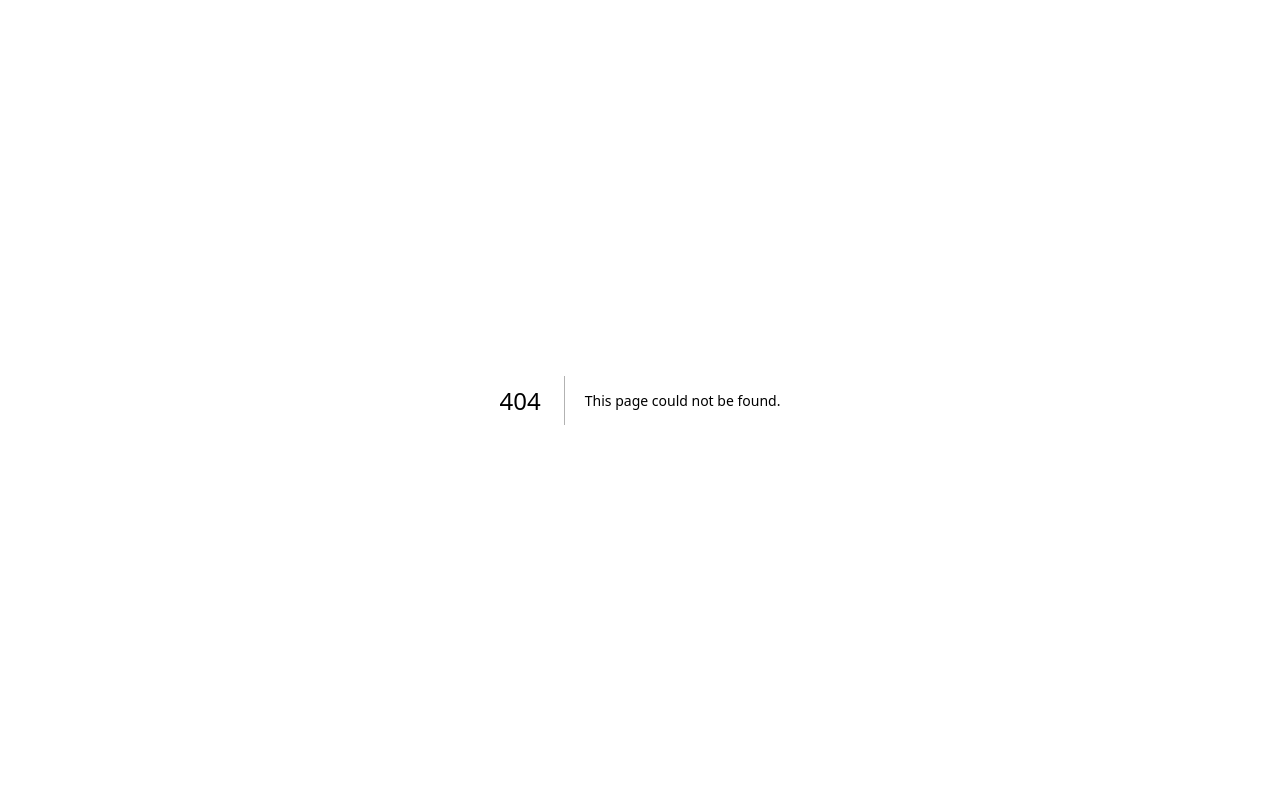
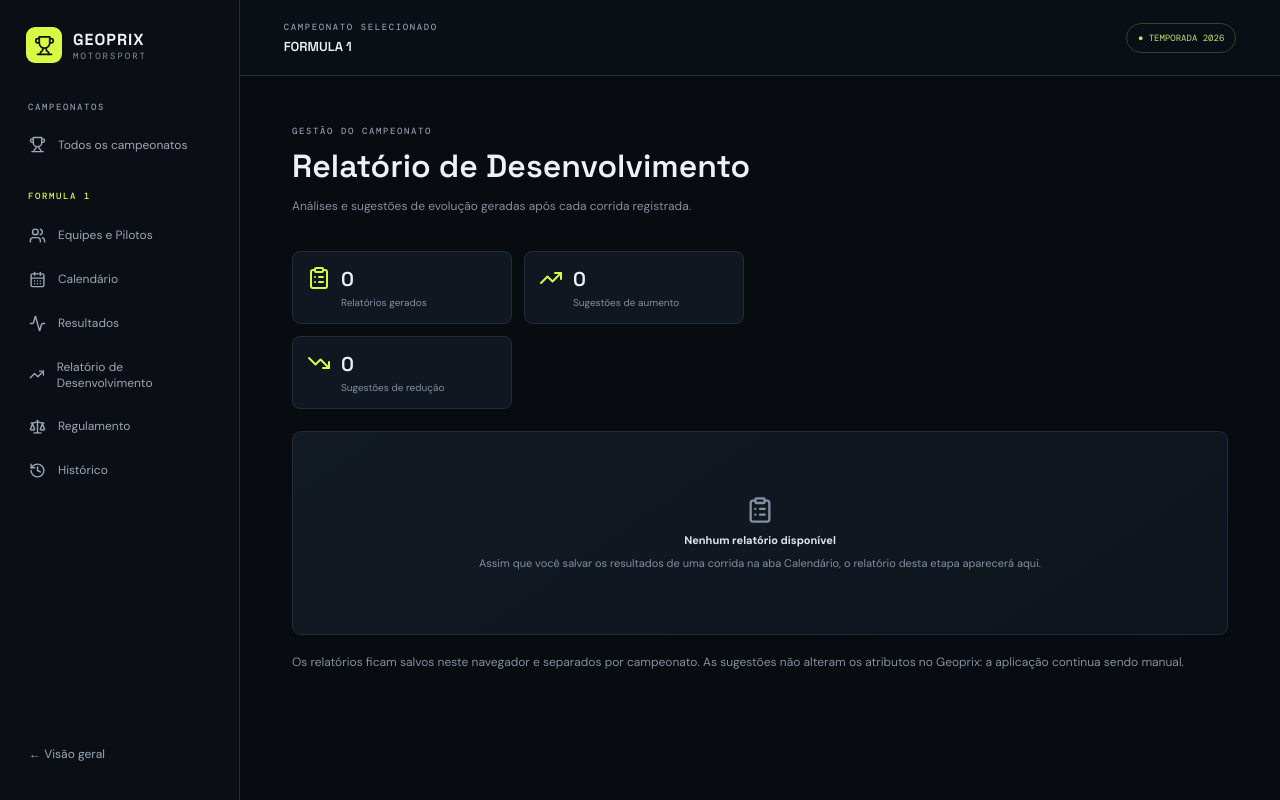
Before and after one commit to geoprix0-coder/geoprix-motorsport, a Next.js app: page /championships/formula-1-2026/development/ in a window 1280 px wide. Before the commit this address had no page. Built offline with nearby package versions, Linux system fonts and the light colour scheme.

Commit message:
Add championship development reports page

```diff
--- /dev/null
+++ b/src/app/championships/[id]/development/page.tsx
@@ -0,0 +1,39 @@
+"use client";
+import { useEffect, useState } from "react";
+import { useParams } from "next/navigation";
+import { TrendingUp, TrendingDown, ClipboardList, Info } from "lucide-react";
+
+type Recommendation={subjectType:"driver"|"team";subjectId:string;subjectName:string;attribute:string;direction:"increase"|"decrease";reason:string};
+type Report={id:string;roundId:string;round:number;circuitName:string;createdAt:string;recommendations:Recommendation[];notes:string[]};
+
+export default function DevelopmentReportsPage(){
+ const {id}=useParams<{id:string}>();
+ const [reports,setReports]=useState<Report[]>([]);
+ const [loaded,setLoaded]=useState(false);
+ useEffect(()=>{
+  try{
+   const raw=localStorage.getItem("geoprix-development-reports-"+id);
+   const parsed=raw?JSON.parse(raw):[];
+   if(Array.isArray(parsed))setReports(parsed.sort((a:Report,b:Report)=>b.round-a.round));
+  }catch{setReports([])}
+  setLoaded(true);
+ },[id]);
+ return <main className="manager-shell"><div className="manager-content">
+  <div className="manager-heading"><div><span className="eyebrow">GESTÃO DO CAMPEONATO</span><h1>Relatório de Desenvolvimento</h1><p>Análises e sugestões de evolução geradas após cada corrida registrada.</p></div></div>
+  <section className="manager-stats">
+   <div><ClipboardList/><b>{reports.length}</b><small>Relatórios gerados</small></div>
+   <div><TrendingUp/><b>{reports.reduce((n,r)=>n+r.recommendations.filter(x=>x.direction==="increase").length,0)}</b><small>Sugestões de aumento</small></div>
+   <div><TrendingDown/><b>{reports.reduce((n,r)=>n+r.recommendations.filter(x=>x.direction==="decrease").length,0)}</b><small>Sugestões de redução</small></div>
+  </section>
+  {!loaded?<p>Carregando relatórios...</p>:reports.length===0?<section className="team-list"><div className="empty-state"><ClipboardList size={28}/><b>Nenhum relatório disponível</b><span>Assim que você salvar os resultados de uma corrida na aba Calendário, o relatório desta etapa aparecerá aqui.</span></div></section>:reports.map(report=><section className="team-list" key={report.id}>
+   <div className="list-heading"><div><span className="eyebrow">RELATÓRIO DE DESENVOLVIMENTO</span><h2>Etapa {report.round} — {report.circuitName}</h2></div><span>{new Date(report.createdAt).toLocaleDateString("pt-BR")}</span></div>
+   {report.recommendations.length===0?<div className="empty-state"><b>Nenhuma alteração recomendada</b><span>Os dados desta etapa e das corridas recentes não indicaram uma mudança suficientemente consistente.</span></div>:<div className="result-editor">{report.recommendations.map((item,i)=><article className="standing-row" key={item.subjectType+"-"+item.subjectId+"-"+item.attribute+"-"+i}>
+    <div className="standing-name"><b>{item.subjectName}</b><small>{item.subjectType==="driver"?"Piloto":"Equipe"} · {item.attribute}</small></div>
+    <strong className={item.direction==="increase"?"recommendation-up":"recommendation-down"}>{item.direction==="increase"?"Aumentar":"Diminuir"}</strong>
+    <p className="storage-note">{item.reason}</p>
+   </article>)}</div>}
+   <div className="storage-note"><b>Observações da análise</b>{report.notes.map((note,i)=><p key={i}>• {note}</p>)}</div>
+  </section>)}
+  <p className="storage-note">Os relatórios ficam salvos neste navegador e separados por campeonato. As sugestões não alteram os atributos no Geoprix: a aplicação continua sendo manual.</p>
+ </div></main>;
+}
```
